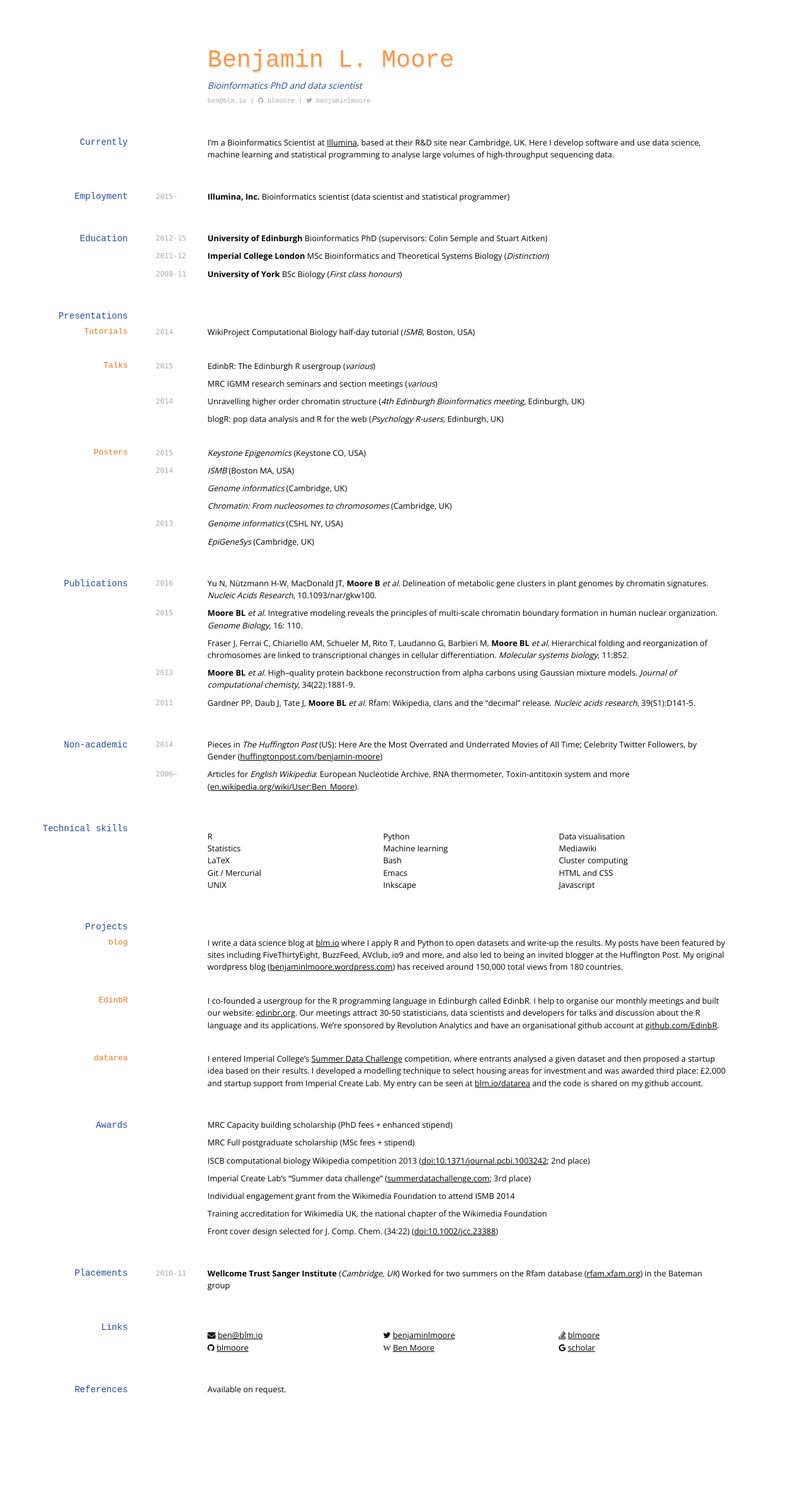
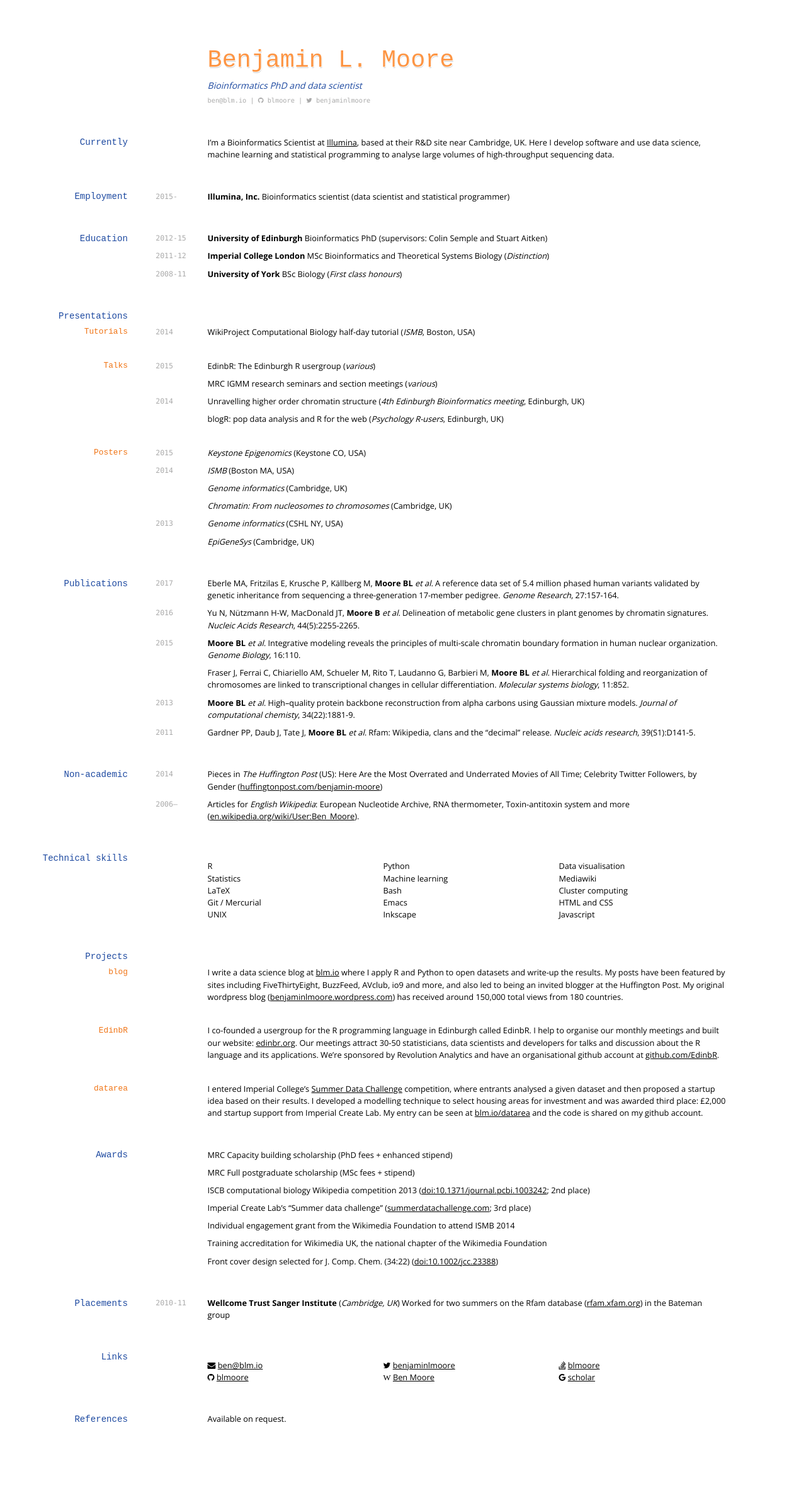
Before and after one commit to blmoore/md-cv, a Jekyll site: the page built from index.md, in a window 1280 px wide. Shown: the whole page at 63% size. Built offline with Jekyll 4.4.1, drawn with Linux system fonts in a browser that asks for light colours; nearby versions of some CDN libraries; some web fonts are replaced; before the commit the page ends 2331 px from its top, so only the background shows below that.

Commit message:
darker print subheadings; add new pub

```diff
--- a/index.md
+++ b/index.md
@@ -53,8 +53,6 @@ Unravelling higher order chromatin structure (_4<sup>th</sup> Edinburgh Bioinfor
 
 blogR: pop data analysis and R for the web (_Psychology R-users_, Edinburgh, UK)
 
-<!-- Digital Economies 2014 conference (London, UK; declined) -->
-
 ### Posters
 
 `2015`
@@ -76,12 +74,14 @@ _EpiGeneSys_ (Cambridge, UK)
 ## Publications
 
 <!-- ### Journals -->
+`2017`
+Eberle MA, Fritzilas E, Krusche P, Källberg M, __Moore BL__ _et al._ A reference data set of 5.4 million phased human variants validated by genetic inheritance from sequencing a three-generation 17-member pedigree. _Genome Research_, 27:157-164.
 
 `2016`
-Yu N, Nützmann H-W, MacDonald JT, __Moore B__ _et al._ Delineation of metabolic gene clusters in plant genomes by chromatin signatures. _Nucleic Acids Research_, 10.1093/nar/gkw100.
+Yu N, Nützmann H-W, MacDonald JT, __Moore B__ _et al._ Delineation of metabolic gene clusters in plant genomes by chromatin signatures. _Nucleic Acids Research_, 44(5):2255-2265.
 
 `2015`
-__Moore BL__ _et al._ Integrative modeling reveals the principles of multi-scale chromatin boundary formation in human nuclear organization. _Genome Biology_, 16: 110.
+__Moore BL__ _et al._ Integrative modeling reveals the principles of multi-scale chromatin boundary formation in human nuclear organization. _Genome Biology_, 16:110.
 
 Fraser J, Ferrai C, Chiariello AM, Schueler M, Rito T, Laudanno G, Barbieri M, __Moore BL__ _et al._ Hierarchical folding and reorganization of chromosomes are linked to transcriptional changes in cellular differentiation. _Molecular systems biology_, 11:852.
 
--- a/media/cv-print.css
+++ b/media/cv-print.css
@@ -73,7 +73,7 @@ code {
 	font: normal normal;
 	font-size: 70%;
 	font-family: Menlo, monospace,s ans-serif;
-	color: #ddd;
+	color: #444;
 }
 
 p code {
@@ -145,7 +145,7 @@ h3 {
 	color: #F07415;
 	font-size: 1em;
 	line-height: 2em;
-	color: #ccc;
+	color: #444;
 	position: relative;
 	top: 1.6em;
 	text-align: right;
@@ -190,11 +190,7 @@ strong {
 
 
 #projects {
-	 /* page-break-before: always; */
-}
-
-#placements{
-      /* page-break-before: always; */
+	 page-break-before: always;
 }
 
 .footer {
```
Also changed, not shown: 1 other file.
